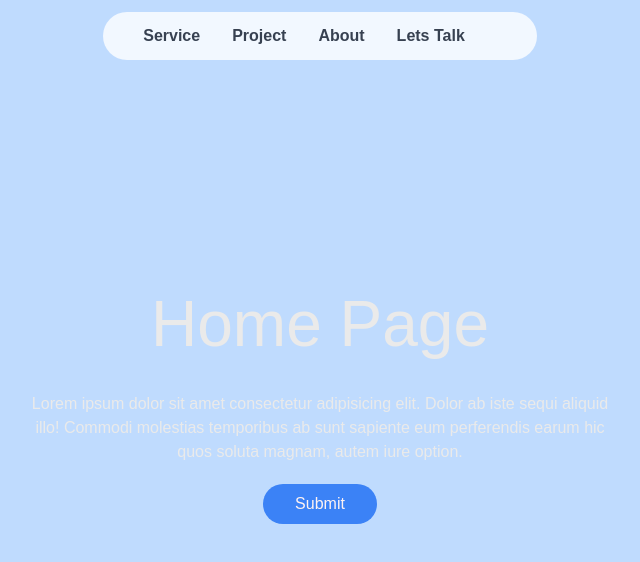
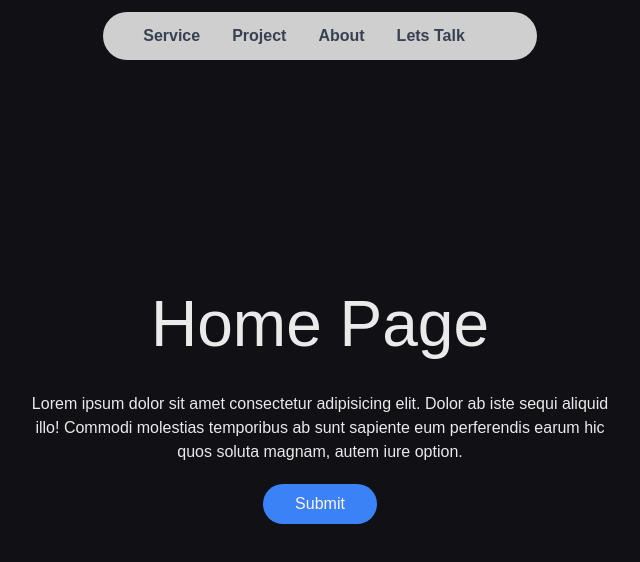
Before and after one commit to Pathum-Hettiarachchi/test_next_js_and_tailwind_css, a Next.js app: page / in a window 1280 px wide. Shown: the top 562 px of the page, without its empty margins (320-960 px from the left). Built offline with nearby package versions, Linux system fonts and the light colour scheme.

Commit message:
background changes

```diff
--- a/app/page.tsx
+++ b/app/page.tsx
@@ -3,7 +3,7 @@ import React from 'react'
 
 export default function page() {
   return (
-    <div className='flex justify-center items-center w-ful bg-blue-200 h-[100vh] relative flex-col'>
+    <div className='flex justify-center items-center w-ful bg-background h-[100vh] relative flex-col'>
       <div className="navBar absolute top-0 left-0 flex w-full py-3 items-center justify-center">
         <div className="nav-items flex bg-white bg-opacity-80 py-3 px-10 rounded-full list-none font-semibold text-gray-700">
         <li className='mr-8'><a href="/service">Service</a></li>
@@ -12,8 +12,8 @@ export default function page() {
         <li className='mr-8'><a href="">Lets Talk</a></li>
         </div>
       </div>
-      <h1 className='text-[64px]'>Home Page</h1>
-      <p className='w-[600px] mt-5 text-center'>Lorem ipsum dolor sit amet consectetur adipisicing elit. Dolor ab iste sequi aliquid illo!
+      <h1 className='text-[64px] text-font-color'>Home Page</h1>
+      <p className='w-[600px] mt-5 text-center text-bodytext'>Lorem ipsum dolor sit amet consectetur adipisicing elit. Dolor ab iste sequi aliquid illo!
         Commodi molestias temporibus ab sunt sapiente eum perferendis earum hic quos soluta magnam,
         autem iure option.</p>
 
```
